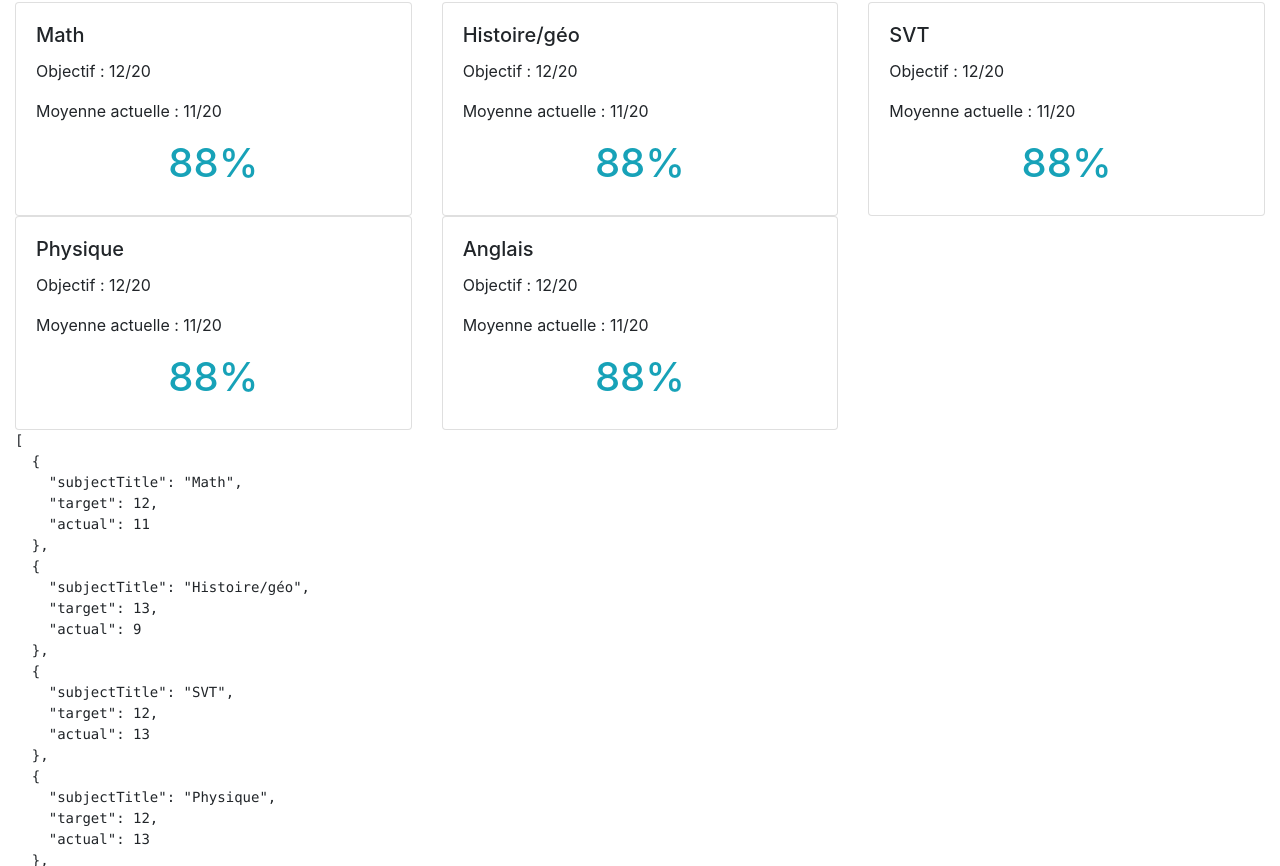
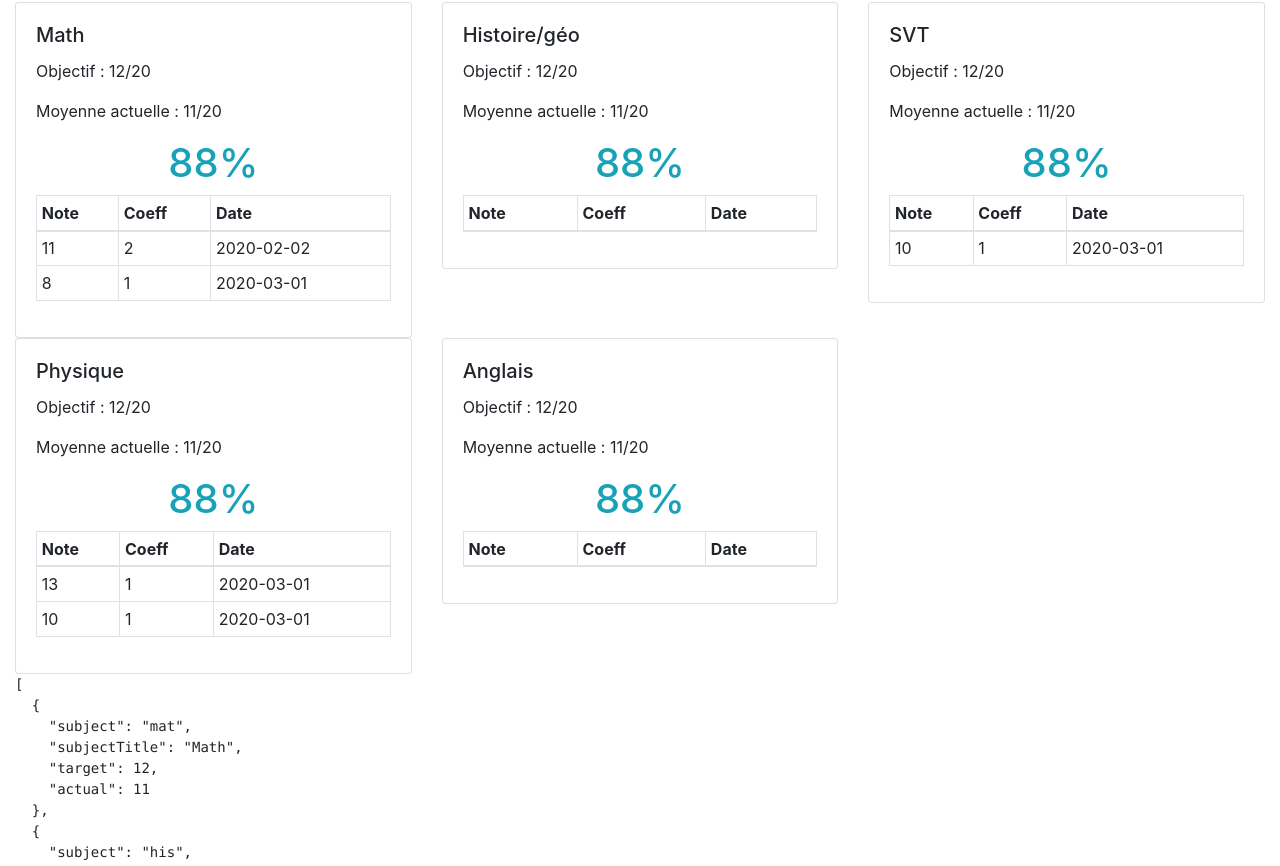
Before and after one commit to StefQui/bulletin-app, an Angular app: page / in a window 1280 px wide. Shown: the part 54-920 px from the top of the page. Built offline with nearby package versions, Linux system fonts and the light colour scheme; no server answers.

Commit message:
add notes

```diff
--- a/src/app/app.component.html
+++ b/src/app/app.component.html
@@ -3,10 +3,12 @@
   <h1>Bulletin</h1>
 
   <div class="row">
-    <div class="col-sm-4" *ngFor="let subject of pronote">
-      <app-subject-card [subjectTitle]="subject.subjectTitle"></app-subject-card>
+    <div class="col-sm-4" *ngFor="let subject of subjects">
+      <app-subject-card [subjectTitle]="subject.subjectTitle" [notes]="getNotes(subject.subject)"></app-subject-card>
     </div>
   </div>
-<pre>{{pronote | json}}</pre>
+  <pre>{{subjects | json}}</pre>
+  <pre>{{notes | json}}</pre>
+  <pre>{{subjectIds | json}}</pre>
   <router-outlet></router-outlet>
 </div>
--- a/src/app/app.component.ts
+++ b/src/app/app.component.ts
@@ -1,5 +1,8 @@
 import { Component } from '@angular/core';
-import data from './pronote.json';
+import notes from './pronote.json';
+import subjects from './subjects.json';
+import {HttpClient} from '@angular/common/http';
+import {tap} from 'rxjs/operators';
 
 @Component({
   selector: 'app-root',
@@ -8,10 +11,26 @@ import data from './pronote.json';
 })
 export class AppComponent {
   title = 'bulletin-app';
-  pronote = [];
+  subjects = [];
+  notes = [];
+  subjectIds: string[];
 
-  constructor() {
-    console.log(data);
-    this.pronote = data;
+  constructor(private http: HttpClient) {
+    console.log(subjects);
+    this.subjects = subjects;
+    this.notes = notes;
+    this.subjectIds = this.subjects.map((aa) => aa.subject);
+    const url = 'https://raw.githubusercontent.com/StefQui/bulletin-app/master/src/app/pronote.json';
+    this
+      .http
+      .get<any>(`${url}`)
+      .pipe(
+//        tap((res) => this.pronote = res)
+      )
+      .subscribe();
+  }
+
+  getNotes(subject: string) {
+    return this.notes.filter((s) => s.subject === subject);
   }
 }
--- a/src/app/app.module.ts
+++ b/src/app/app.module.ts
@@ -6,6 +6,7 @@ import { AppComponent } from './app.component';
 import {environment} from '../environments/environment';
 import {APP_BASE_HREF} from '@angular/common';
 import { SubjectCardComponent } from './subject-card/subject-card.component';
+import {HttpClientModule} from '@angular/common/http';
 
 @NgModule({
   declarations: [
@@ -14,7 +15,8 @@ import { SubjectCardComponent } from './subject-card/subject-card.component';
   ],
   imports: [
     BrowserModule,
-    AppRoutingModule
+    AppRoutingModule,
+    HttpClientModule
   ],
   providers: [{provide: APP_BASE_HREF, useValue: environment.baseHref }],
   bootstrap: [AppComponent]
--- a/src/app/pronote.json
+++ b/src/app/pronote.json
@@ -1,27 +1,32 @@
 [
   {
-    "subjectTitle": "Math",
-    "target": 12,
-    "actual": 11
+    "subject": "mat",
+    "date": "2020-02-02",
+    "note": 11,
+    "coefficient": 2
   },
   {
-    "subjectTitle": "Histoire/géo",
-    "target": 13,
-    "actual": 9
+    "subject": "mat",
+    "date": "2020-03-01",
+    "note": 8,
+    "coefficient": 1
   },
   {
-    "subjectTitle": "SVT",
-    "target": 12,
-    "actual": 13
+    "subject": "svt",
+    "date": "2020-03-01",
+    "note": 10,
+    "coefficient": 1
   },
   {
-    "subjectTitle": "Physique",
-    "target": 12,
-    "actual": 13
+    "subject": "phy",
+    "date": "2020-03-01",
+    "note": 13,
+    "coefficient": 1
   },
   {
-    "subjectTitle": "Anglais",
-    "target": 12,
-    "actual": 13
+    "subject": "phy",
+    "date": "2020-03-01",
+    "note": 10,
+    "coefficient": 1
   }
 ]
--- a/src/app/subject-card/subject-card.component.html
+++ b/src/app/subject-card/subject-card.component.html
@@ -4,5 +4,19 @@
     <p class="card-text">Objectif : 12/20</p>
     <p class="card-text">Moyenne actuelle : 11/20</p>
     <div class="text-info text-center mt-2"><h1>88%</h1></div>
+    <table class="table table-sm table-bordered">
+      <thead>
+      <tr>
+        <th>Note</th>
+        <th>Coeff</th>
+        <th>Date</th>
+      </tr>
+      </thead>
+      <tr *ngFor="let note of notes">
+        <td>{{note.note}}</td>
+        <td>{{note.coefficient}}</td>
+        <td>{{note.date}}</td>
+      </tr>
+    </table>
   </div>
 </div>
--- a/src/app/subject-card/subject-card.component.ts
+++ b/src/app/subject-card/subject-card.component.ts
@@ -6,8 +6,10 @@ import {Component, Input, OnInit} from '@angular/core';
   styleUrls: ['./subject-card.component.scss']
 })
 export class SubjectCardComponent implements OnInit {
-@Input()
-public subjectTitle;
+  @Input()
+  public subjectTitle;
+  @Input()
+  public notes;
   constructor() { }
 
   ngOnInit() {
--- /dev/null
+++ b/src/app/subjects.json
@@ -0,0 +1,32 @@
+[
+  {
+    "subject": "mat",
+    "subjectTitle": "Math",
+    "target": 12,
+    "actual": 11
+  },
+  {
+    "subject": "his",
+    "subjectTitle": "Histoire/géo",
+    "target": 13,
+    "actual": 9
+  },
+  {
+    "subject": "svt",
+    "subjectTitle": "SVT",
+    "target": 12,
+    "actual": 13
+  },
+  {
+    "subject": "phy",
+    "subjectTitle": "Physique",
+    "target": 12,
+    "actual": 13
+  },
+  {
+    "subject": "ang",
+    "subjectTitle": "Anglais",
+    "target": 12,
+    "actual": 13
+  }
+]
```
